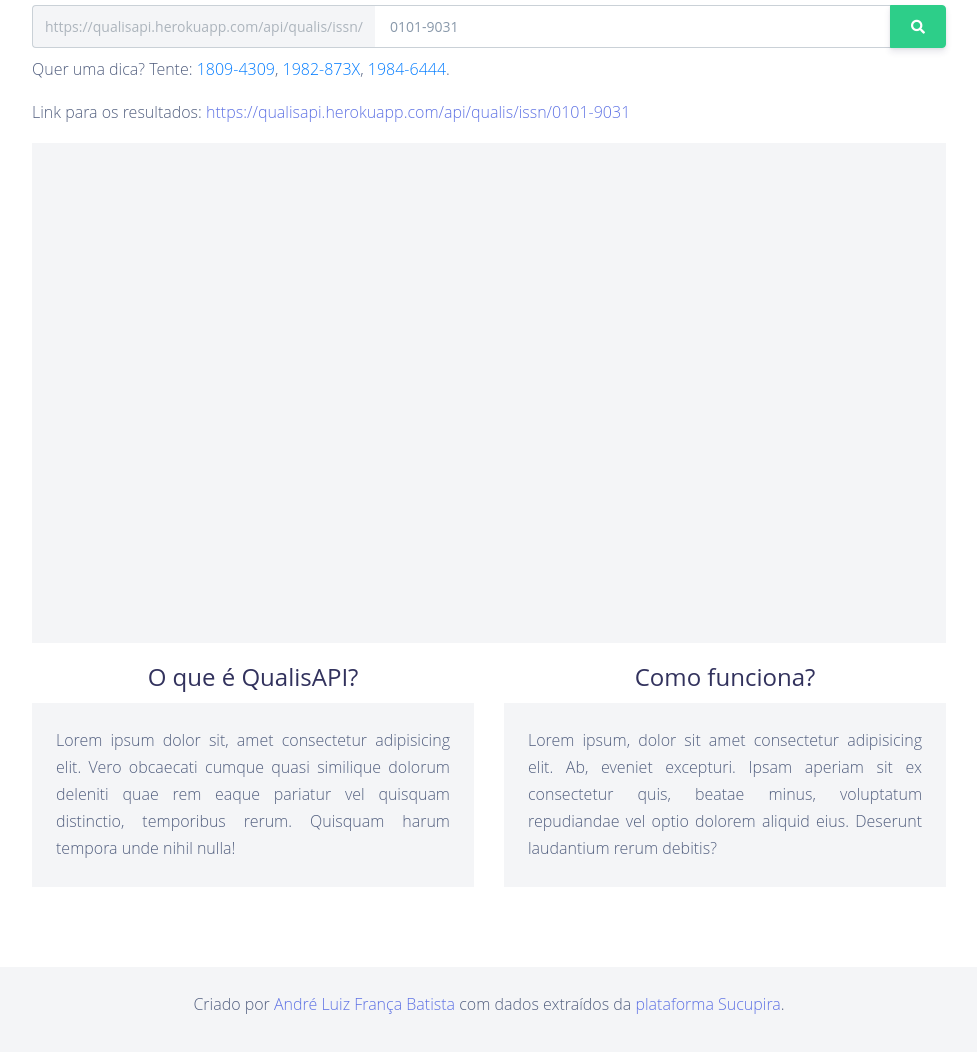
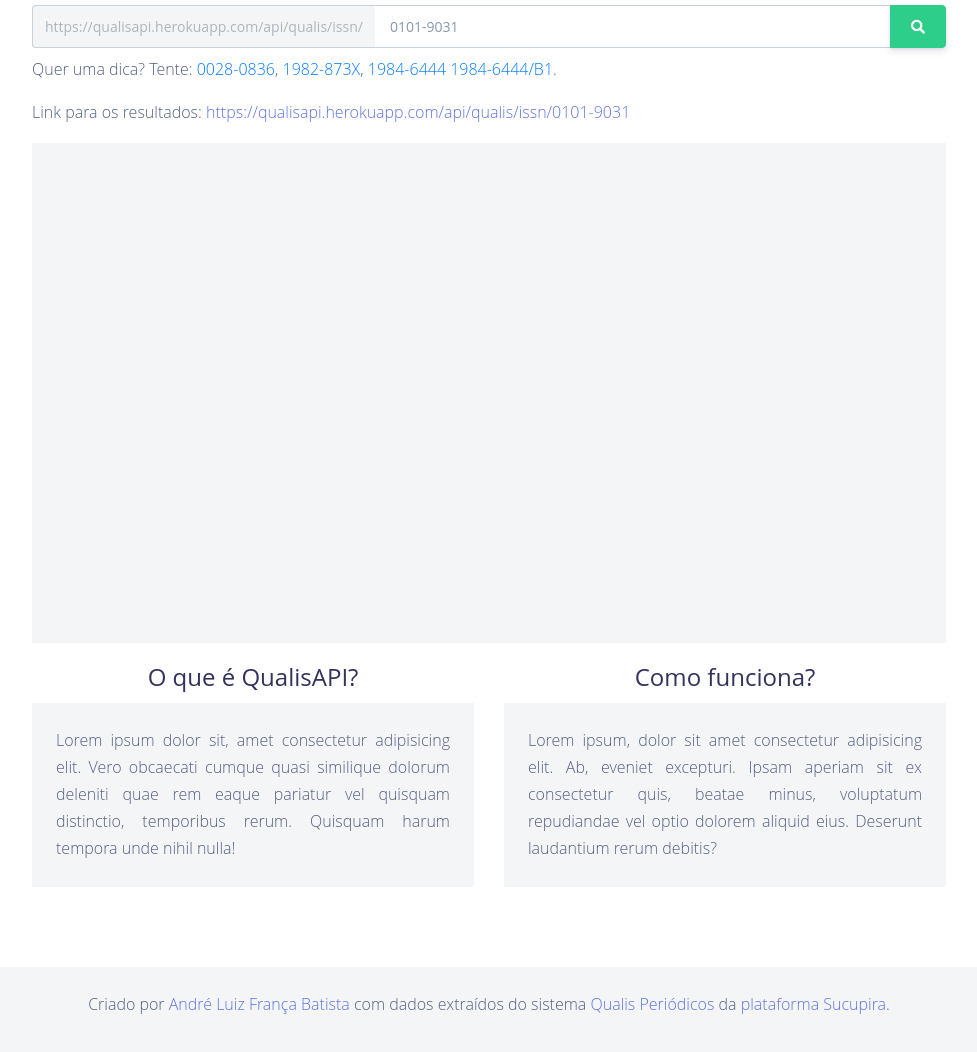
Before and after one commit to andreluizfrancabatista/qualisapi, a website: page views/index.html in a window 1280 px wide. Shown: the part 410-1462 px from the top of the page, without its empty margins (151-1128 px from the left). Drawn offline with Linux system fonts and the light colour scheme; files that its build step writes are made by us from their sources; no server answers; files whose address does not match are found by name.

Commit message:
Visual changes on index.html

```diff
--- a/views/index.html
+++ b/views/index.html
@@ -126,9 +126,10 @@
       </div>
       <div class="container px-5 mt-2">
         <p>Quer uma dica? Tente:
-          <span class="hints">1809-4309</span>,
+          <span class="hints">0028-0836</span>,
           <span class="hints">1982-873X</span>,
-          <span class="hints">1984-6444</span>.</p>
+          <span class="hints">1984-6444</span>
+          <span class="hints">1984-6444/B1</span>.</p>
         <p>Link para os resultados: <a href="#" id="directresults" target="_blank"></a></p>
       </div>
       <div class="container px-5 mt-2">
@@ -170,7 +171,7 @@
   <!--Footer-->
   <div class="footer container-fluid">
     <p class="text-center">Criado por <a href="http://andrebatista.me" target="_blank">André Luiz França Batista</a> com
-      dados extraídos da <a href="https://sucupira.capes.gov.br/" target="_blank">plataforma Sucupira</a>.</p>
+      dados extraídos do sistema <a href="https://sucupira.capes.gov.br/sucupira/public/consultas/coleta/veiculoPublicacaoQualis/listaConsultaGeralPeriodicos.jsf" target="_blank">Qualis Periódicos</a> da <a href="https://sucupira.capes.gov.br/" target="_blank">plataforma Sucupira</a>.</p>
   </div>
 
   <!-- Core -->
```
Also changed, not shown: public/assets/js/core/consulta.js (+8 -1 lines).
